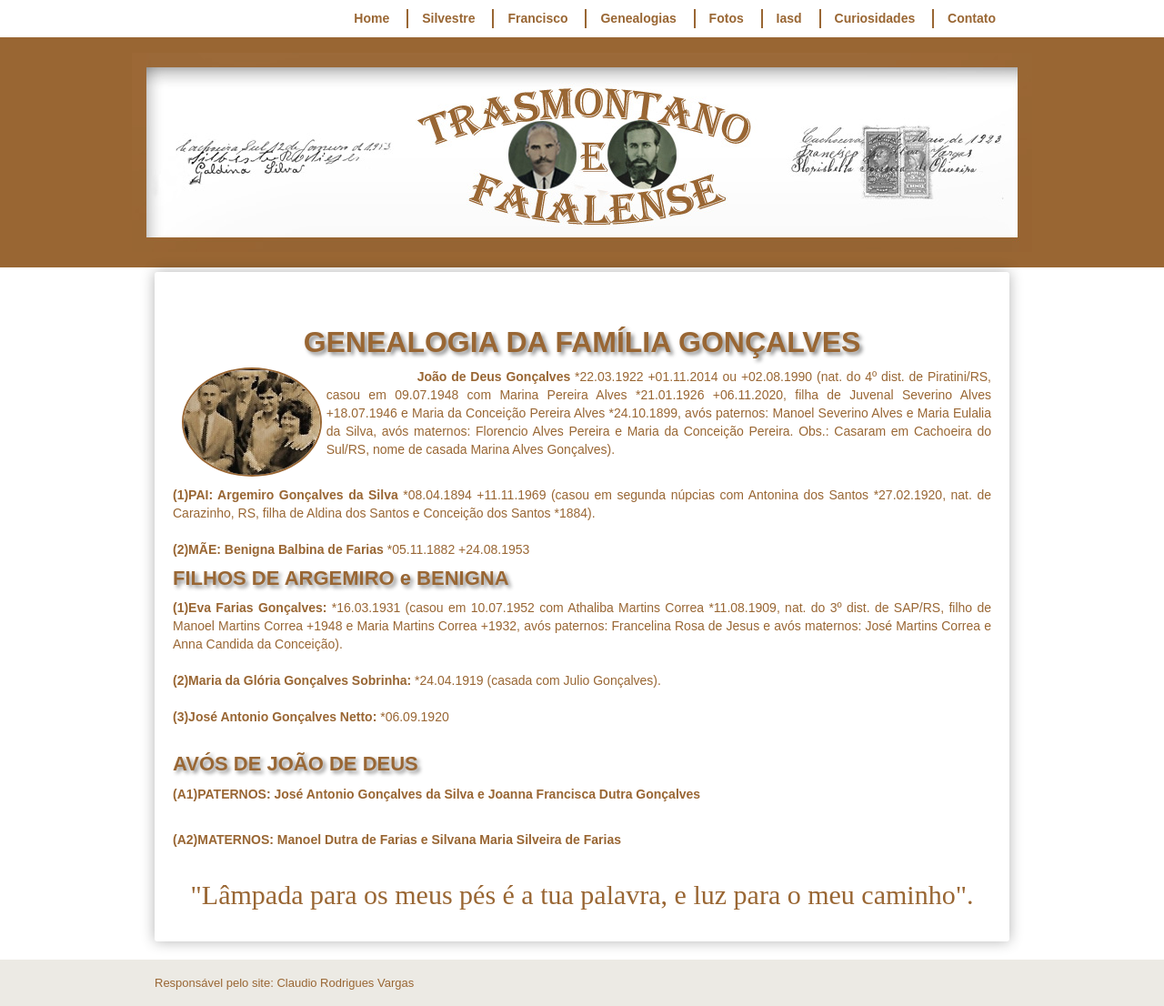
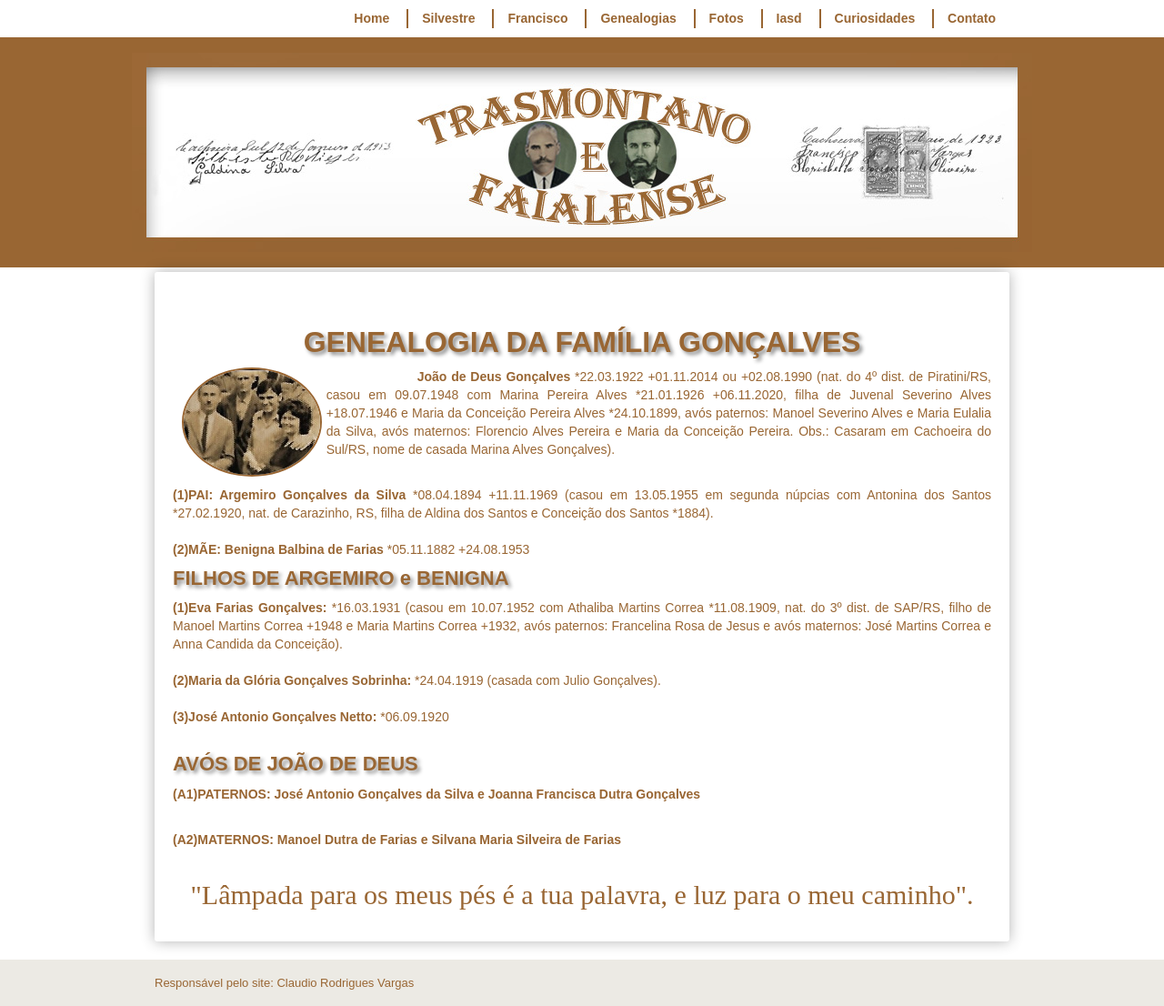
Before and after one commit to claudiovargas1955/claudiovargas1955.github.io, a Jekyll site: the page built from _pages/familia-gonçalves.html, in a window 1280 px wide. Shown: the whole page at 91% size. Built offline with Jekyll 4.4.1, drawn with Linux system fonts in a browser that asks for light colours; some web fonts are replaced.

Commit message:
Update familia-gonçalves.html

```diff
--- a/_pages/familia-gonçalves.html
+++ b/_pages/familia-gonçalves.html
@@ -99,8 +99,8 @@
 Pereira Alves *21.01.1926 +06.11.2020, filha de Juvenal Severino Alves +18.07.1946 e Maria da Conceição Pereira Alves *24.10.1899, avós paternos: Manoel Severino Alves
 e Maria Eulalia da Silva, avós maternos: Florencio Alves Pereira e Maria da Conceição Pereira. Obs.: Casaram em Cachoeira do Sul/RS, nome de casada Marina Alves
 Gonçalves).<br><br>
-<p><b>(1)PAI: Argemiro Gonçalves da Silva </b>*08.04.1894 +11.11.1969 (casou em segunda núpcias com Antonina dos Santos *27.02.1920, nat. de Carazinho, RS, filha
-de Aldina dos Santos e Conceição dos Santos *1884).<br><br>
+<p><b>(1)PAI: Argemiro Gonçalves da Silva </b>*08.04.1894 +11.11.1969 (casou em 13.05.1955 em segunda núpcias com Antonina dos Santos *27.02.1920, nat. de Carazinho,
+RS, filha de Aldina dos Santos e Conceição dos Santos *1884).<br><br>
 
 <b>(2)MÃE: Benigna Balbina de Farias </b>*05.11.1882 +24.08.1953<br>
 
```
